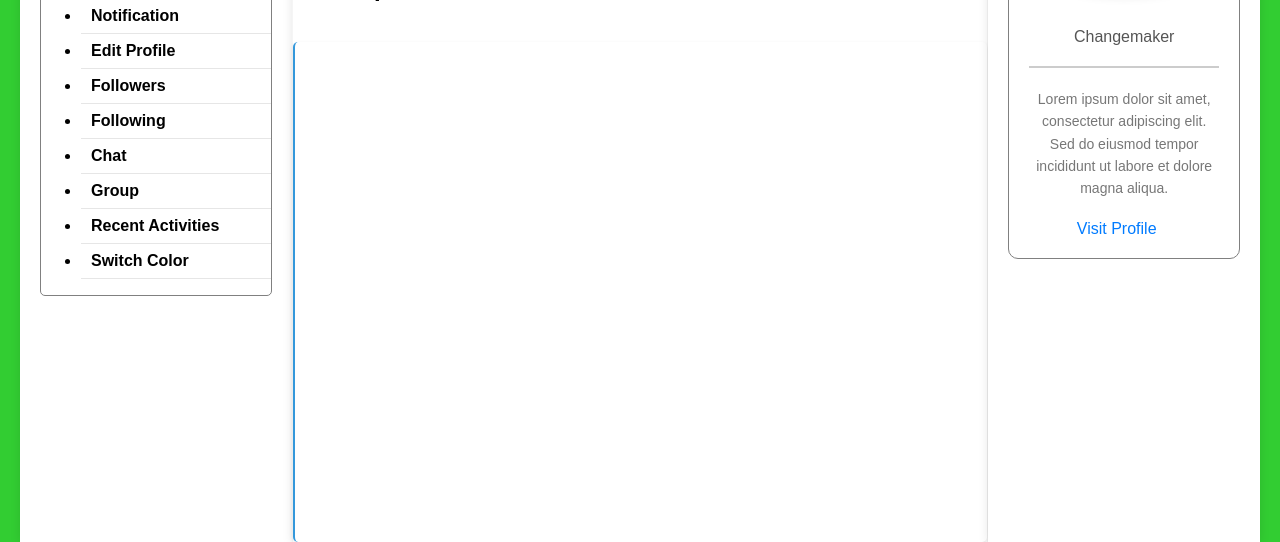
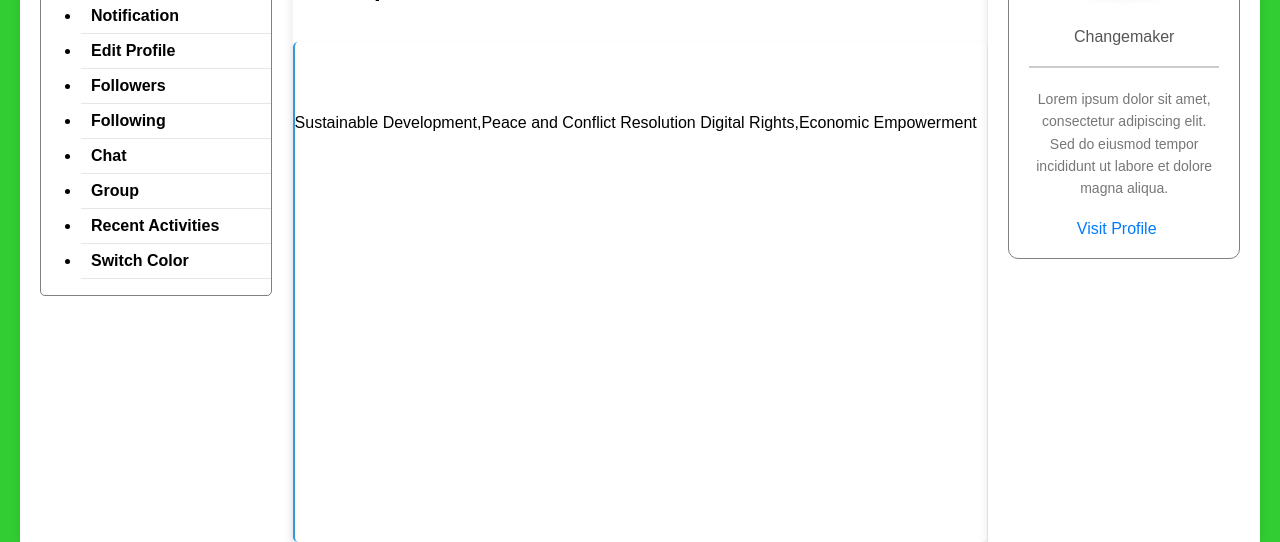
Before and after one commit to itocod/cmpgn, a Django app: template accounts/templates/accounts/face.html in a window 1280 px wide. Shown: the part 454-996 px from the top of the page. Run offline with Django 5.2, Linux system fonts and the light colour scheme; the template is opened without the code that fills it, so the values that code supplies are empty.

```diff
--- a/accounts/templates/accounts/face.html
+++ b/accounts/templates/accounts/face.html
@@ -277,7 +277,8 @@ section h2 {
 
 <p style="padding: 20px;">{% block content %} {% endblock %}</p>
 
-
+<p> Sustainable Development,Peace and Conflict Resolution
+    Digital Rights,Economic Empowerment</p>
 
 
     </div>
```
